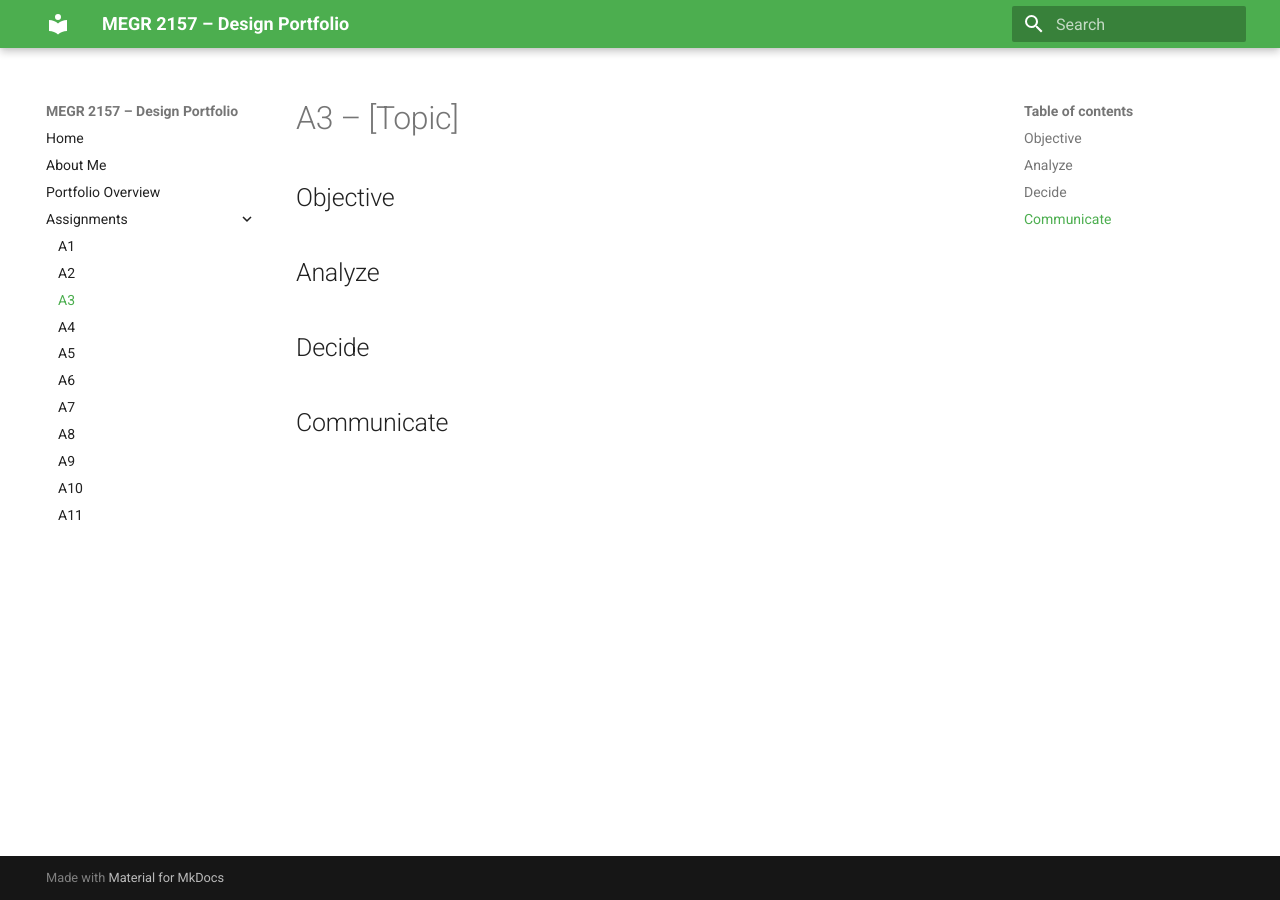
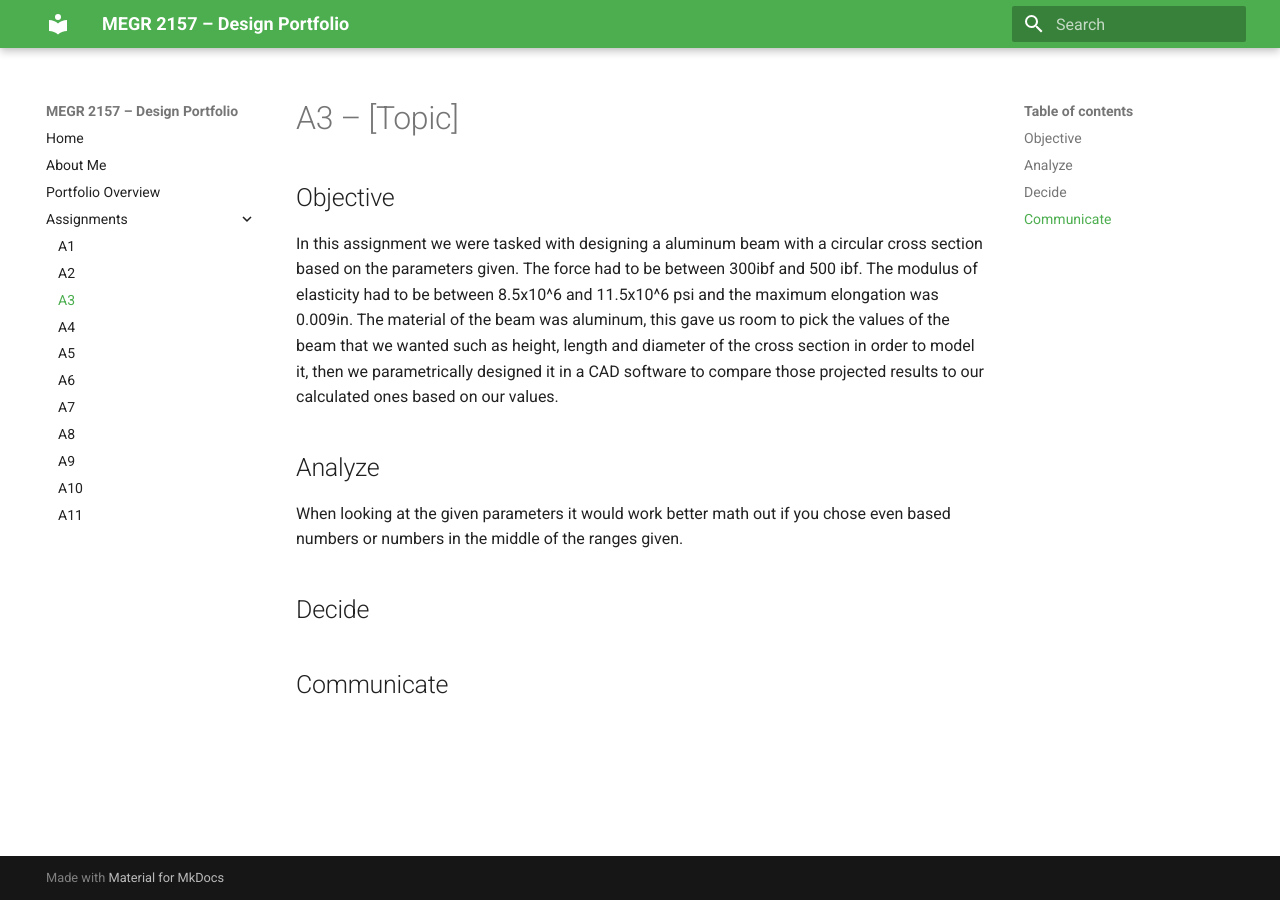
Before and after one commit to alinahsarratt/megr2157-portfolio, an MkDocs documentation site: the page built from docs/assignments/A03/index.md, in a window 1280 px wide. Built offline with MkDocs 1.6.1 and Material for MkDocs 9.7.7, drawn with Linux system fonts in a browser that asks for light colours.

Commit message:
Enhance assignment documentation with objective and analysis
Added details about the assignment objective and analysis.

```diff
--- a/docs/assignments/A03/index.md
+++ b/docs/assignments/A03/index.md
@@ -2,9 +2,10 @@
 
 ## Objective
 
+In this assignment we were tasked with designing a aluminum beam with a circular cross section based on the parameters given. The force had to be between 300ibf and 500 ibf. The modulus of elasticity had to be between 8.5x10^6 and 11.5x10^6 psi and the maximum elongation was 0.009in. The material of the beam was aluminum, this gave us room to pick the values of the beam that we wanted such as height, length and diameter of the cross section in order to model it, then we parametrically designed it in a CAD software to compare those projected results to our calculated ones based on our values.
 
 ## Analyze
-
+When looking at the given parameters it would work better math out if you chose even based numbers or numbers in the middle of the ranges given.
 
 ## Decide
 
```
